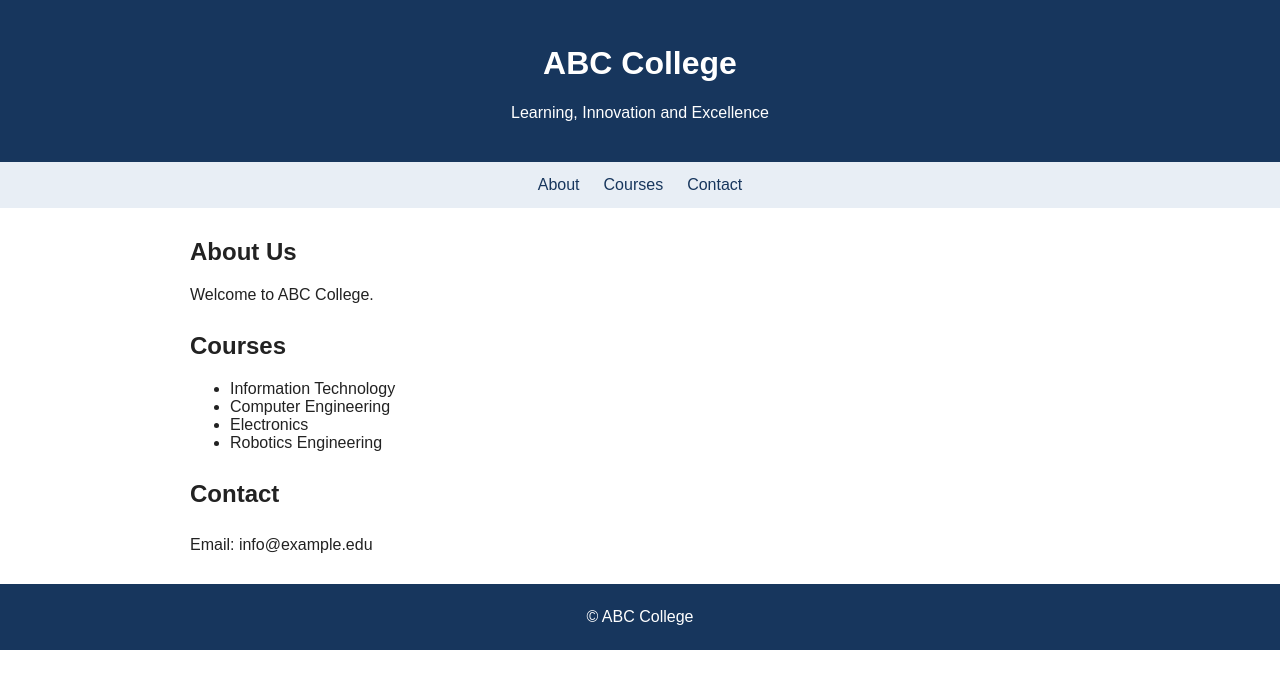
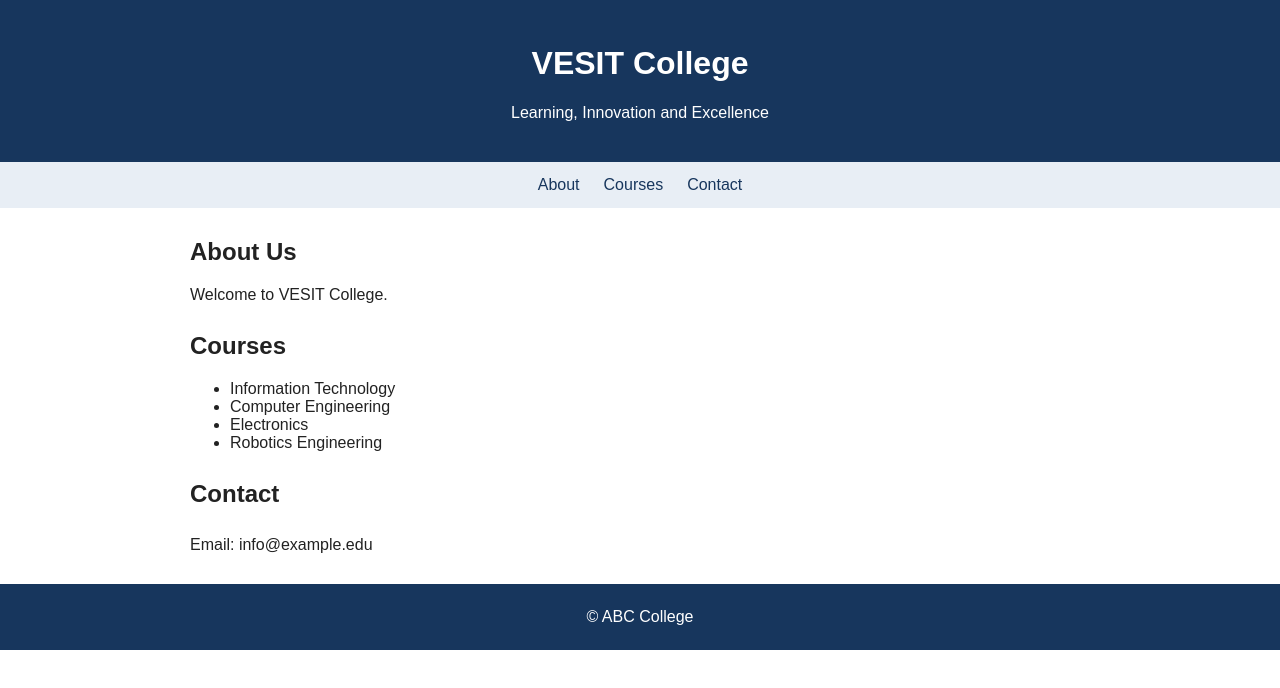
Before and after one commit to Hamza-codes-7/CollegeWebsite, a plain HTML site: page index.html in a window 1280 px wide. Drawn offline with Linux system fonts and the light colour scheme.

Commit message:
Add college name in index.html and create a new contact.html file

```diff
--- a/index.html
+++ b/index.html
@@ -2,9 +2,9 @@
 <html lang="en">
 <head><meta charset="UTF-8"><meta name="viewport" content="width=device-width, initial-scale=1">
 <title>College Website</title><link rel="stylesheet" href="style.css"></head>
-<body><header><h1>ABC College</h1><p>Learning, Innovation and Excellence</p></header>
+<body><header><h1>VESIT College</h1><p>Learning, Innovation and Excellence</p></header>
 <nav><a href="#about">About</a><a href="#courses">Courses</a><a href="#contact">Contact</a></nav>
-<main><section id="about"><h2>About Us</h2><p>Welcome to ABC College.</p></section>
+<main><section id="about"><h2>About Us</h2><p>Welcome to VESIT College.</p></section>
 <section id="courses"><h2>Courses</h2><ul><li>Information Technology</li><li>Computer Engineering</li><li>Electronics</li><li>Robotics Engineering</li></ul></section>
 <section id="contact"><h2>Contact</h2></section><p>Email: info@example.edu</p></section></main>
 <footer>© ABC College</footer></body></html>
```
Also changed, not shown: contact.html (added, +2 -0 lines).
